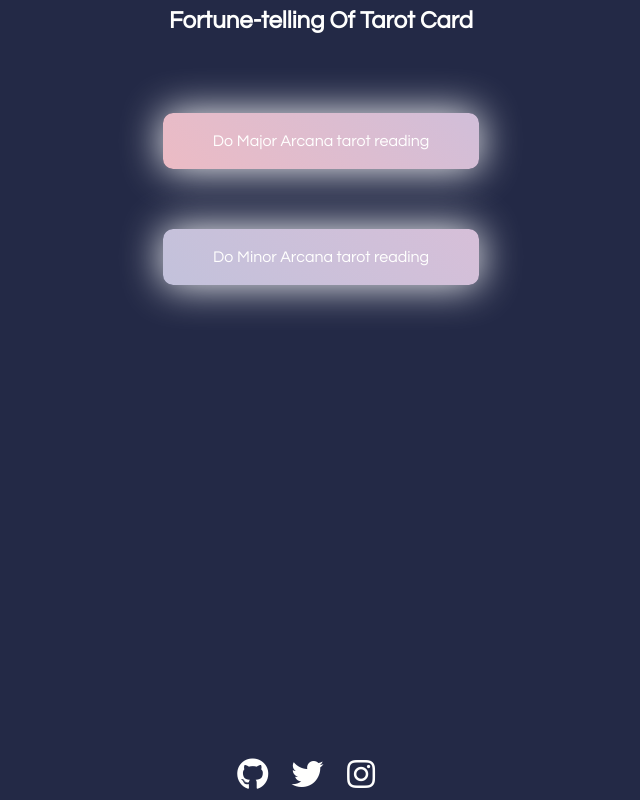
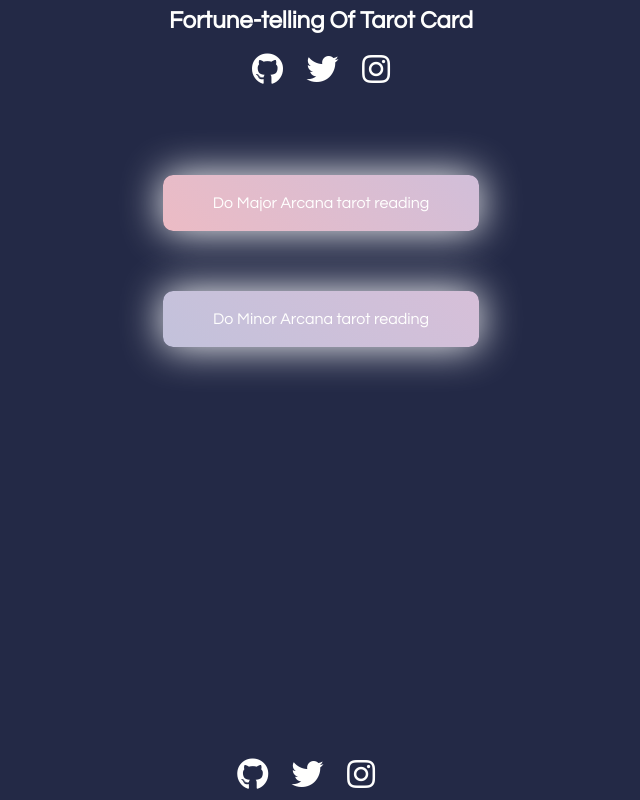
Before and after one commit to kashimanami/Tarot-card, a plain HTML site: page index.html in a window 1280 px wide. Shown: the whole page, without its empty margins (319-959 px from the left). Drawn offline with nearby package versions, Linux system fonts and the light colour scheme.

Commit message:
Update index.html

```diff
--- a/index.html
+++ b/index.html
@@ -14,6 +14,11 @@
 	</head>
 	<body>
 		<h2>Fortune-telling Of Tarot Card</h2>
+		<div class="contact-icon">
+				<a href ="https://github.com/kashimanami" target="_blank"><i class="fab fa-github fa-2x"></i></a>
+				<a href ="https://twitter.com/Omochi_k73" target="_blank"><i class="fab fa-twitter fa-2x"></i></a>
+				<a href ="https://www.instagram.com/ttkair0609" target="_blank"><i class="fab fa-instagram fa-2x"></i></a>
+		</div>
 		<div class="button_area">
 			<a class="major_button button" onclick="choiseMajor()">Do Major Arcana tarot reading</a>
 		</div>
```
